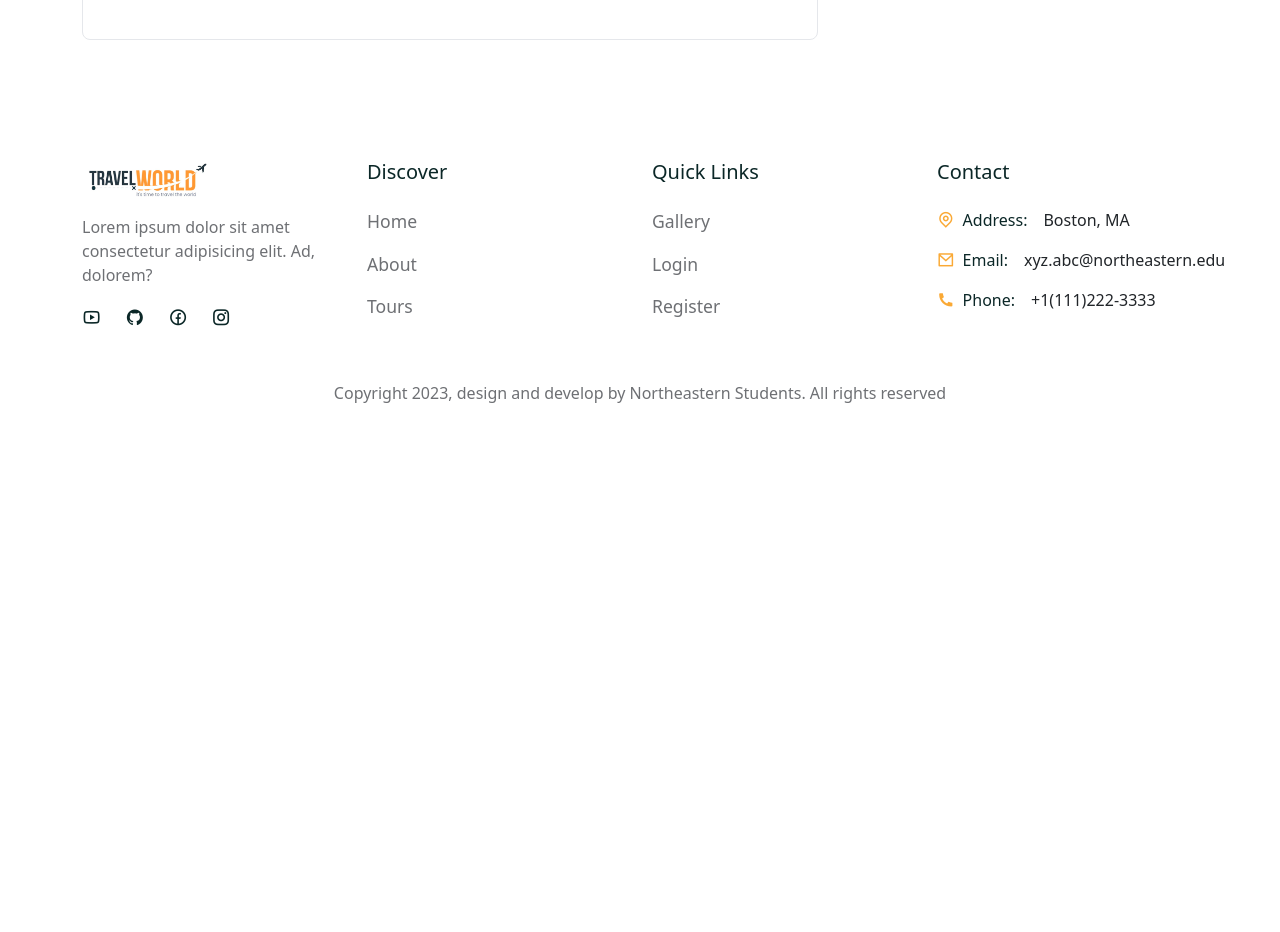
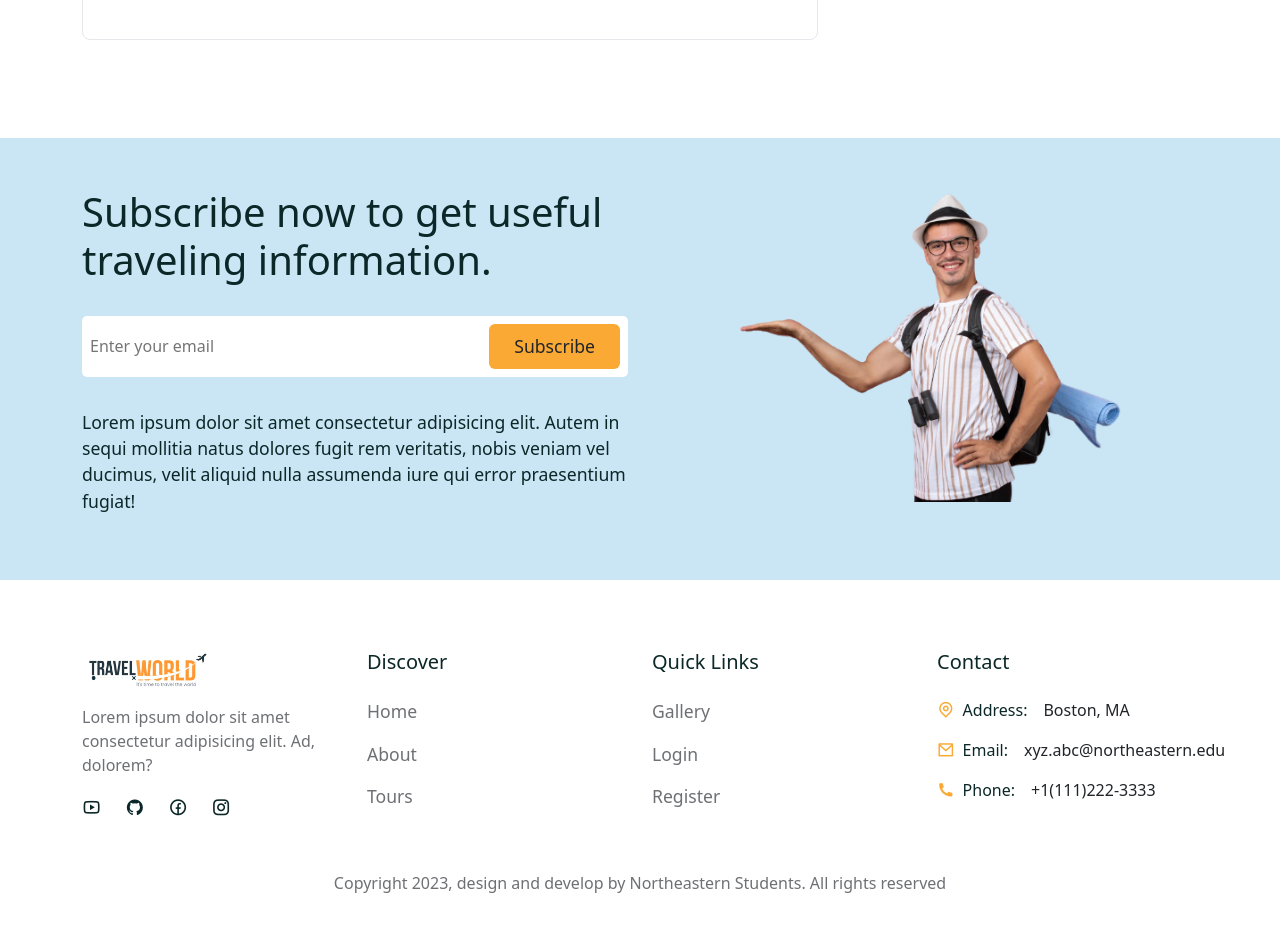
Before and after one commit to aakashrajawat00/web-project, a React (Create React App) app in the folder frontend/: page /tours/01 in a window 1280 px wide. Shown: the part 1520-2452 px from the top of the page. Before the commit the page ends 1971 px from the top, so only its background shows below. Built offline with nearby package versions, Linux system fonts and the light colour scheme; a web font is replaced by a local one.

Commit message:
newsletter added in tourdetails page

```diff
--- a/frontend/src/pages/TourDetails.jsx
+++ b/frontend/src/pages/TourDetails.jsx
@@ -6,6 +6,7 @@ import tourData from '../assets/data/tours';
 import calculateAvgRating from './../utils/avgRating';
 import avatar from '../assets/images/avatar.jpg';
 import Booking from '../components/Booking/Booking';
+import Newsletter from './../shared/Newsletter';
 
 const TourDetails = () => {
 
@@ -147,7 +148,7 @@ const TourDetails = () => {
 
 
   </section>
-
+  <Newsletter />
 
   </>
 
```
